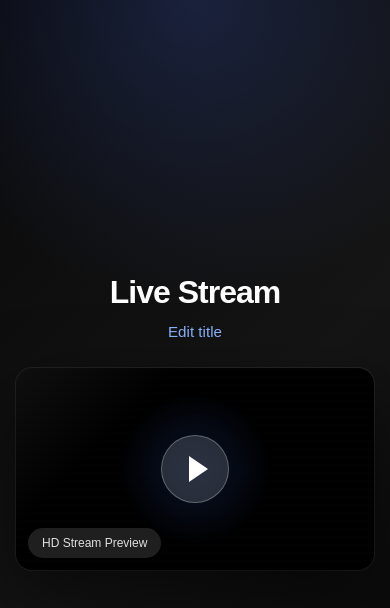
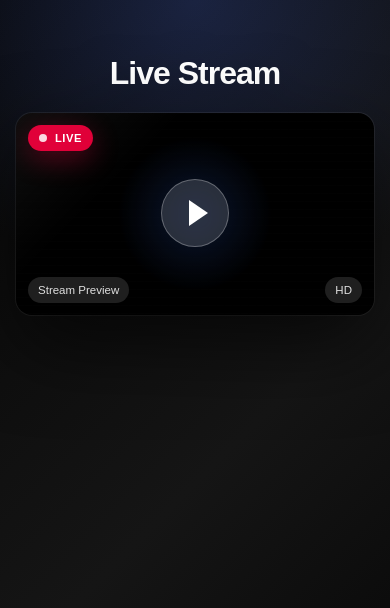
Before and after one commit to nbxd9/nbxd9.github.io, a plain HTML site: page index.html in a window 390 px wide. Drawn offline with Linux system fonts and the light colour scheme.

Commit message:
Update index.html

```diff
--- a/index.html
+++ b/index.html
@@ -3,7 +3,8 @@
 <head>
   <meta charset="UTF-8" />
   <meta name="viewport" content="width=device-width, initial-scale=1.0" />
-  <title>Stream Preview</title>
+
+  <title>Live Stream</title>
 
   <style>
     * {
@@ -16,46 +17,30 @@
       min-height: 100vh;
       font-family: Arial, Helvetica, sans-serif;
       background:
-        radial-gradient(circle at top, rgba(80, 120, 255, 0.2), transparent 35%),
-        linear-gradient(135deg, #080808, #151515 55%, #050505);
+        radial-gradient(circle at top, rgba(80, 120, 255, 0.22), transparent 35%),
+        linear-gradient(135deg, #070707, #151515 55%, #050505);
       color: #fff;
       display: flex;
       justify-content: center;
       align-items: center;
       padding: 24px;
+      overflow-x: hidden;
     }
 
     .page {
       width: 100%;
       max-width: 980px;
       text-align: center;
-      animation: fadeIn 0.8s ease forwards;
+      animation: fadeInUp 0.8s ease forwards;
     }
 
     h1 {
       font-size: clamp(2rem, 6vw, 4rem);
-      margin-bottom: 12px;
+      margin-bottom: 28px;
       font-weight: 800;
       letter-spacing: -1px;
-      outline: none;
-    }
-
-    h1:focus {
-      text-shadow: 0 0 18px rgba(255, 255, 255, 0.35);
-    }
-
-    .edit-link {
-      display: inline-block;
-      margin-bottom: 28px;
-      color: #8ab4ff;
-      font-size: 0.95rem;
-      text-decoration: none;
-      transition: color 0.25s ease, transform 0.25s ease;
-    }
-
-    .edit-link:hover {
-      color: #ffffff;
-      transform: translateY(-2px);
+      line-height: 1.1;
+      text-shadow: 0 10px 40px rgba(0, 0, 0, 0.5);
     }
 
     .stream-box {
@@ -85,7 +70,7 @@
       position: absolute;
       inset: 0;
       background:
-        radial-gradient(circle at 50% 50%, rgba(60, 120, 255, 0.2), transparent 38%);
+        radial-gradient(circle at 50% 50%, rgba(60, 120, 255, 0.22), transparent 38%);
       opacity: 0.8;
       animation: pulseGlow 3s ease-in-out infinite;
     }
@@ -104,6 +89,31 @@
       pointer-events: none;
     }
 
+    .live-badge {
+      position: absolute;
+      top: 18px;
+      left: 18px;
+      display: flex;
+      align-items: center;
+      gap: 8px;
+      padding: 8px 13px;
+      border-radius: 999px;
+      font-size: 0.8rem;
+      font-weight: 700;
+      letter-spacing: 0.5px;
+      background: rgba(255, 0, 64, 0.88);
+      box-shadow: 0 8px 28px rgba(255, 0, 64, 0.32);
+      z-index: 2;
+    }
+
+    .live-dot {
+      width: 8px;
+      height: 8px;
+      border-radius: 50%;
+      background: #fff;
+      animation: blink 1.2s ease-in-out infinite;
+    }
+
     .play-button {
       position: absolute;
       top: 50%;
@@ -120,6 +130,7 @@
       justify-content: center;
       transition: transform 0.3s ease, background 0.3s ease;
       animation: floatButton 2.4s ease-in-out infinite;
+      z-index: 2;
     }
 
     .play-button::before {
@@ -145,12 +156,26 @@
       background: rgba(255, 255, 255, 0.12);
       color: rgba(255, 255, 255, 0.86);
       backdrop-filter: blur(8px);
+      z-index: 2;
+    }
+
+    .quality-badge {
+      position: absolute;
+      right: 18px;
+      bottom: 18px;
+      padding: 8px 14px;
+      border-radius: 999px;
+      font-size: 0.85rem;
+      background: rgba(255, 255, 255, 0.12);
+      color: rgba(255, 255, 255, 0.86);
+      backdrop-filter: blur(8px);
+      z-index: 2;
     }
 
     .loading {
       position: absolute;
       inset: 0;
-      background: rgba(0, 0, 0, 0.78);
+      background: rgba(0, 0, 0, 0.82);
       display: none;
       align-items: center;
       justify-content: center;
@@ -161,6 +186,7 @@
 
     .loading.active {
       display: flex;
+      animation: fadeIn 0.2s ease forwards;
     }
 
     .spinner {
@@ -205,6 +231,19 @@
       box-shadow: 0 30px 100px rgba(0, 0, 0, 0.75);
       border: 1px solid rgba(255,255,255,0.12);
       animation: modalPop 0.35s ease forwards;
+    }
+
+    .modal-icon {
+      width: 62px;
+      height: 62px;
+      border-radius: 50%;
+      margin: 0 auto 18px;
+      display: flex;
+      align-items: center;
+      justify-content: center;
+      background: linear-gradient(135deg, #4f7cff, #7f5cff);
+      box-shadow: 0 16px 42px rgba(79, 124, 255, 0.38);
+      font-size: 1.6rem;
     }
 
     .modal h2 {
@@ -260,6 +299,17 @@
       }
     }
 
+    @keyframes fadeInUp {
+      from {
+        opacity: 0;
+        transform: translateY(24px);
+      }
+      to {
+        opacity: 1;
+        transform: translateY(0);
+      }
+    }
+
     @keyframes modalPop {
       from {
         opacity: 0;
@@ -295,9 +345,24 @@
       }
     }
 
+    @keyframes blink {
+      0%, 100% {
+        opacity: 1;
+      }
+      50% {
+        opacity: 0.35;
+      }
+    }
+
     @media (max-width: 600px) {
       body {
         padding: 16px;
+        align-items: flex-start;
+        padding-top: 56px;
+      }
+
+      h1 {
+        margin-bottom: 22px;
       }
 
       .stream-box {
@@ -315,10 +380,26 @@
         border-bottom-width: 13px;
       }
 
+      .live-badge {
+        top: 12px;
+        left: 12px;
+        font-size: 0.7rem;
+        padding: 7px 11px;
+      }
+
+      .stream-label,
+      .quality-badge {
+        bottom: 12px;
+        font-size: 0.72rem;
+        padding: 7px 10px;
+      }
+
       .stream-label {
         left: 12px;
-        bottom: 12px;
-        font-size: 0.75rem;
+      }
+
+      .quality-badge {
+        right: 12px;
       }
 
       .modal {
@@ -331,20 +412,25 @@
 
 <body>
   <main class="page">
-    <h1 id="pageTitle" contenteditable="false">Live Stream</h1>
-
-    <a href="#" class="edit-link" id="editTitleLink">
-      Edit title
-    </a>
+    <h1 id="pageTitle">Live Stream</h1>
 
     <section class="stream-box" id="streamBox">
       <div class="stream-glow"></div>
       <div class="stream-lines"></div>
 
+      <div class="live-badge">
+        <span class="live-dot"></span>
+        LIVE
+      </div>
+
       <div class="play-button" aria-label="Play stream"></div>
 
       <div class="stream-label">
-        HD Stream Preview
+        Stream Preview
+      </div>
+
+      <div class="quality-badge">
+        HD
       </div>
 
       <div class="loading" id="loading">
@@ -356,7 +442,10 @@
 
   <div class="modal-backdrop" id="modalBackdrop">
     <div class="modal">
+      <div class="modal-icon">▶</div>
+
       <h2>Create an account</h2>
+
       <p>
         You should create an account to start watching.
       </p>
@@ -377,49 +466,21 @@
   </div>
 
   <script>
-    const editTitleLink = document.getElementById("editTitleLink");
     const pageTitle = document.getElementById("pageTitle");
     const streamBox = document.getElementById("streamBox");
     const loading = document.getElementById("loading");
     const modalBackdrop = document.getElementById("modalBackdrop");
     const closeModal = document.getElementById("closeModal");
 
-    let isEditing = false;
+    const params = new URLSearchParams(window.location.search);
+    const customTitle = params.get("title");
+
+    if (customTitle && customTitle.trim() !== "") {
+      pageTitle.textContent = customTitle;
+      document.title = customTitle;
+    }
+
     let isLoading = false;
-
-    editTitleLink.addEventListener("click", function (event) {
-      event.preventDefault();
-
-      isEditing = !isEditing;
-      pageTitle.contentEditable = isEditing;
-
-      if (isEditing) {
-        pageTitle.focus();
-        editTitleLink.textContent = "Save title";
-
-        const range = document.createRange();
-        const selection = window.getSelection();
-
-        range.selectNodeContents(pageTitle);
-        range.collapse(false);
-
-        selection.removeAllRanges();
-        selection.addRange(range);
-      } else {
-        pageTitle.blur();
-        editTitleLink.textContent = "Edit title";
-      }
-    });
-
-    pageTitle.addEventListener("keydown", function (event) {
-      if (event.key === "Enter") {
-        event.preventDefault();
-        isEditing = false;
-        pageTitle.contentEditable = false;
-        pageTitle.blur();
-        editTitleLink.textContent = "Edit title";
-      }
-    });
 
     streamBox.addEventListener("click", function () {
       if (isLoading) return;
```
